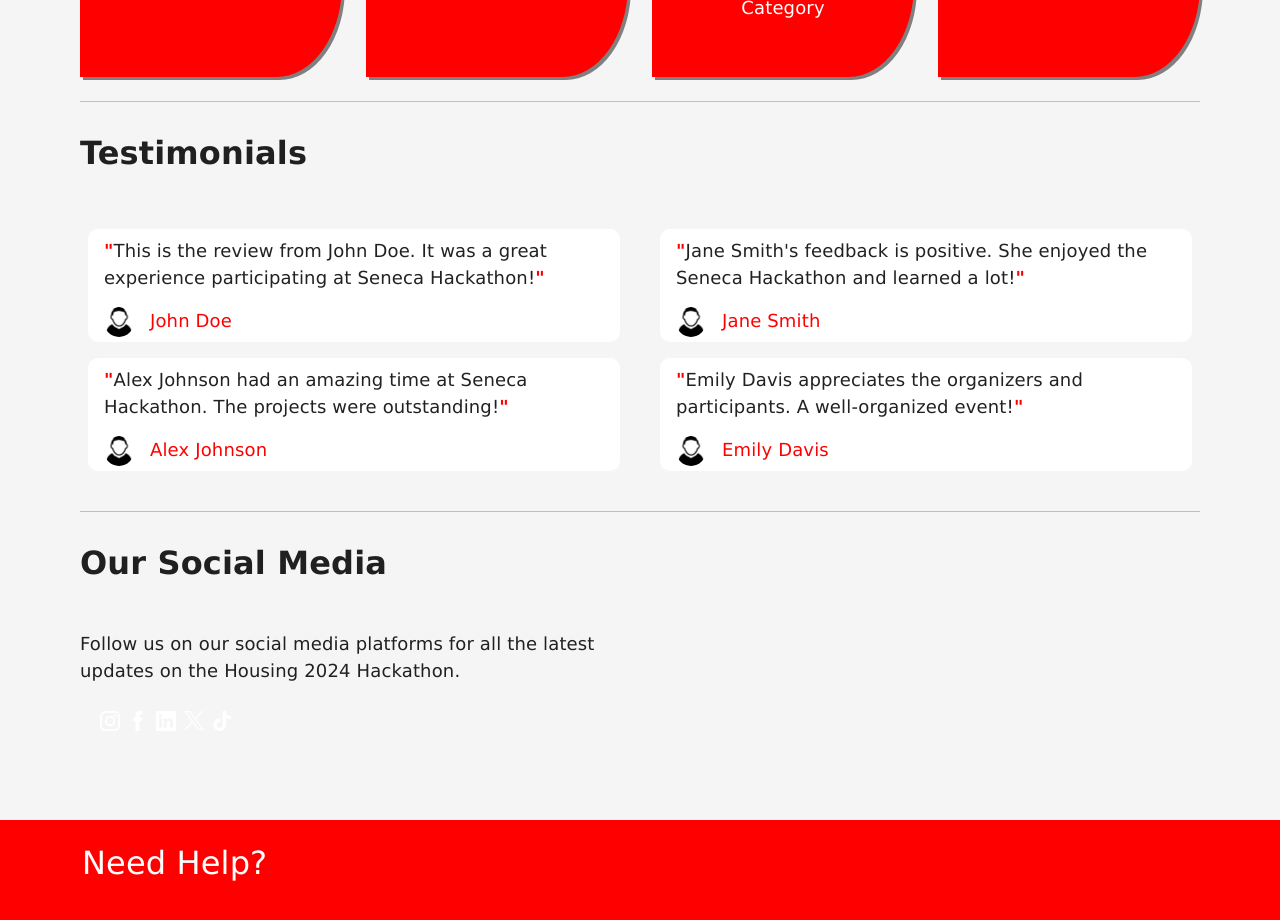
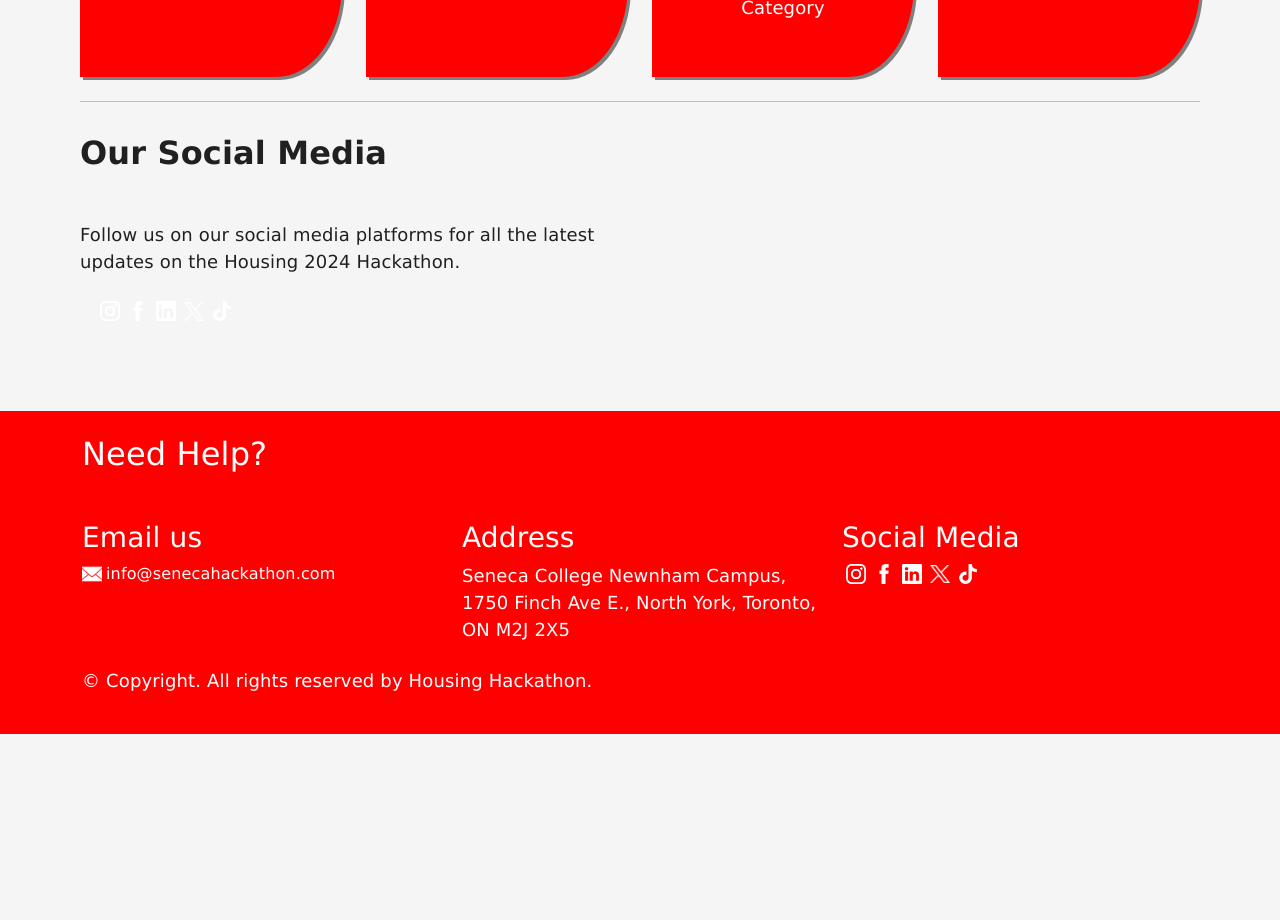
Before and after one commit to busycaesar/SenecaHackathon2024, a React (Create React App) app: page / in a window 1280 px wide. Shown: the part 2720-3640 px from the top of the page. After the commit the page ends 3454 px from the top, so only its background shows below. Built offline with nearby package versions, Linux system fonts and the light colour scheme.

Commit message:
hidden section

```diff
--- a/src/Pages/home.tsx
+++ b/src/Pages/home.tsx
@@ -28,8 +28,8 @@ export default function Home() {
       <hr />
       {/* <ChallengeSetsSection challengeSet={ChallengeSetData} />
       <hr /> */}
-      <Testimonial testimonials={TestimonialData} />
-      <hr />
+      {/* <Testimonial testimonials={TestimonialData} />
+      <hr /> */}
       <SocialMediaSection />
     </>
   );
```
